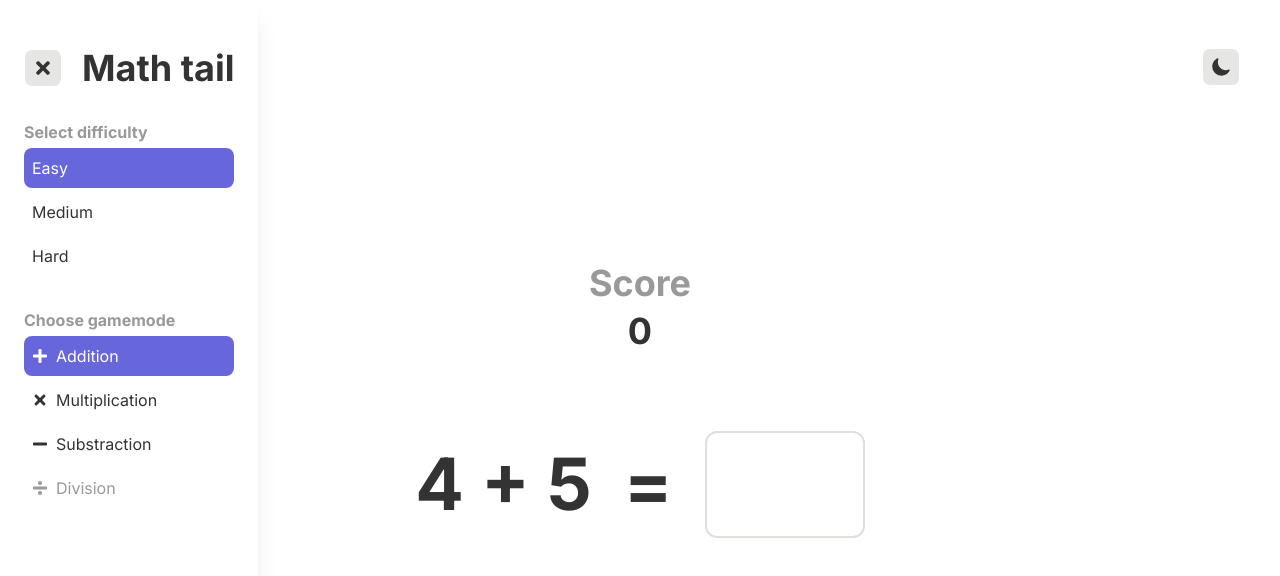
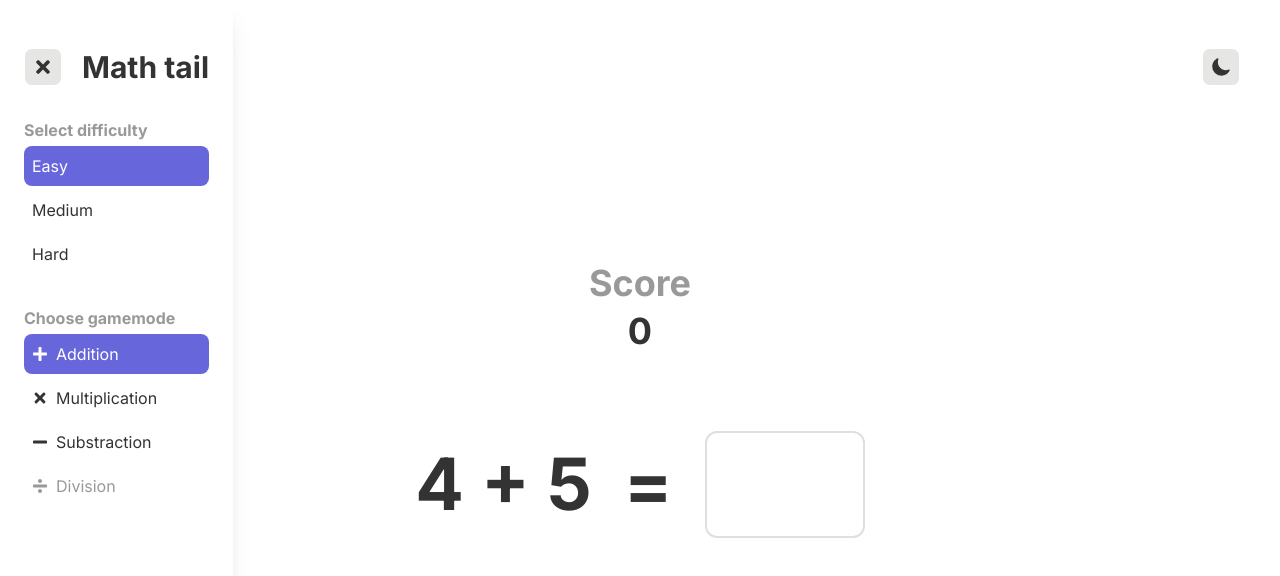
Before and after one commit to Loki6946/Math-game, a React (Vite) app: page / in a window 1280 px wide. Both pictures are taken after a click on the button 59 px from the left and 67 px from the top of the page. Shown: the top 576 px of the page. Built offline with nearby package versions, Linux system fonts and the light colour scheme.

Commit message:
fix something

```diff
--- a/src/components/Main.jsx
+++ b/src/components/Main.jsx
@@ -90,7 +90,7 @@ function Main({ navbar, theme, options }) {
   }, [options.difficulty, options.gamemode]);
 
   return (
-    <main className="min-h-dvh flex justify-center items-center mx- bg-background dark:bg-dark-background font-primary font-bold text-foreground dark:text-dark-foreground">
+    <main className="min-h-dvh flex justify-center items-center bg-background dark:bg-dark-background font-primary font-bold text-foreground dark:text-dark-foreground">
       <button
         className={`${
           navbar.isVisible ? "hidden" : "block"
--- a/src/components/Navbar.jsx
+++ b/src/components/Navbar.jsx
@@ -23,7 +23,7 @@ function Navbar({ navbar, options }) {
         >
           <FaTimes size={20} />
         </button>
-        <h1 className="font-bold text-4xl">Math tail</h1>
+        <h1 className="font-bold text-3xl md:4xl">Math tail</h1>
       </div>
       <div className="flex flex-col justify-center gap-1 mb-8">
         <p className="font-bold text-foreground-dm">Select difficulty</p>
```
Also changed, not shown: 2 other files (tests, documents, lock files or other folders).
